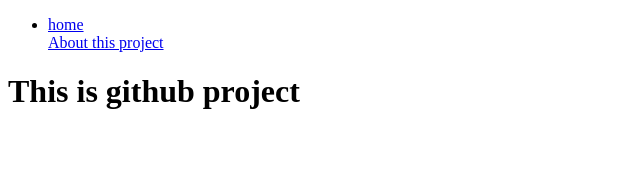
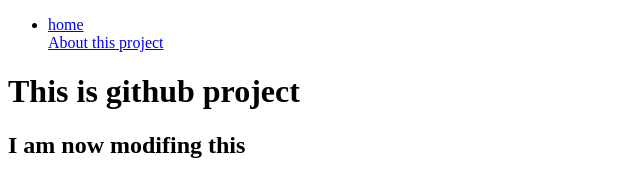
Before and after one commit to PRIME3015/gitproject, a plain HTML site: page index.html in a window 1280 px wide. Shown: the whole page, without its empty margins (0-640 px from the left). Drawn offline with Linux system fonts and the light colour scheme.

Commit message:
Update index.html

```diff
--- a/index.html
+++ b/index.html
@@ -17,5 +17,6 @@
     </ul>
 </nav>
     <h1>This is github project</h1>
+    <h2>I am now modifing this </h2>
 </body>
 </html>
```
